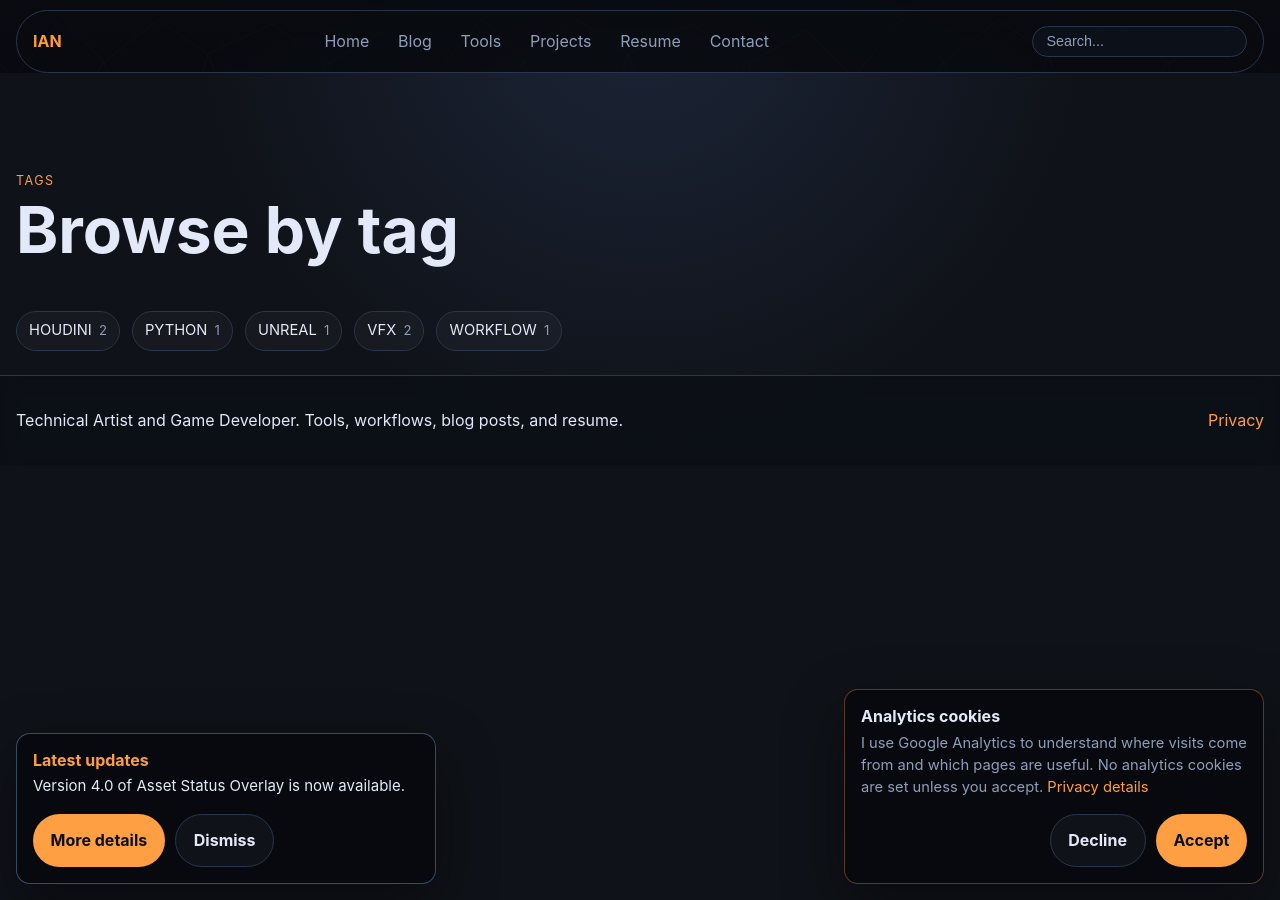
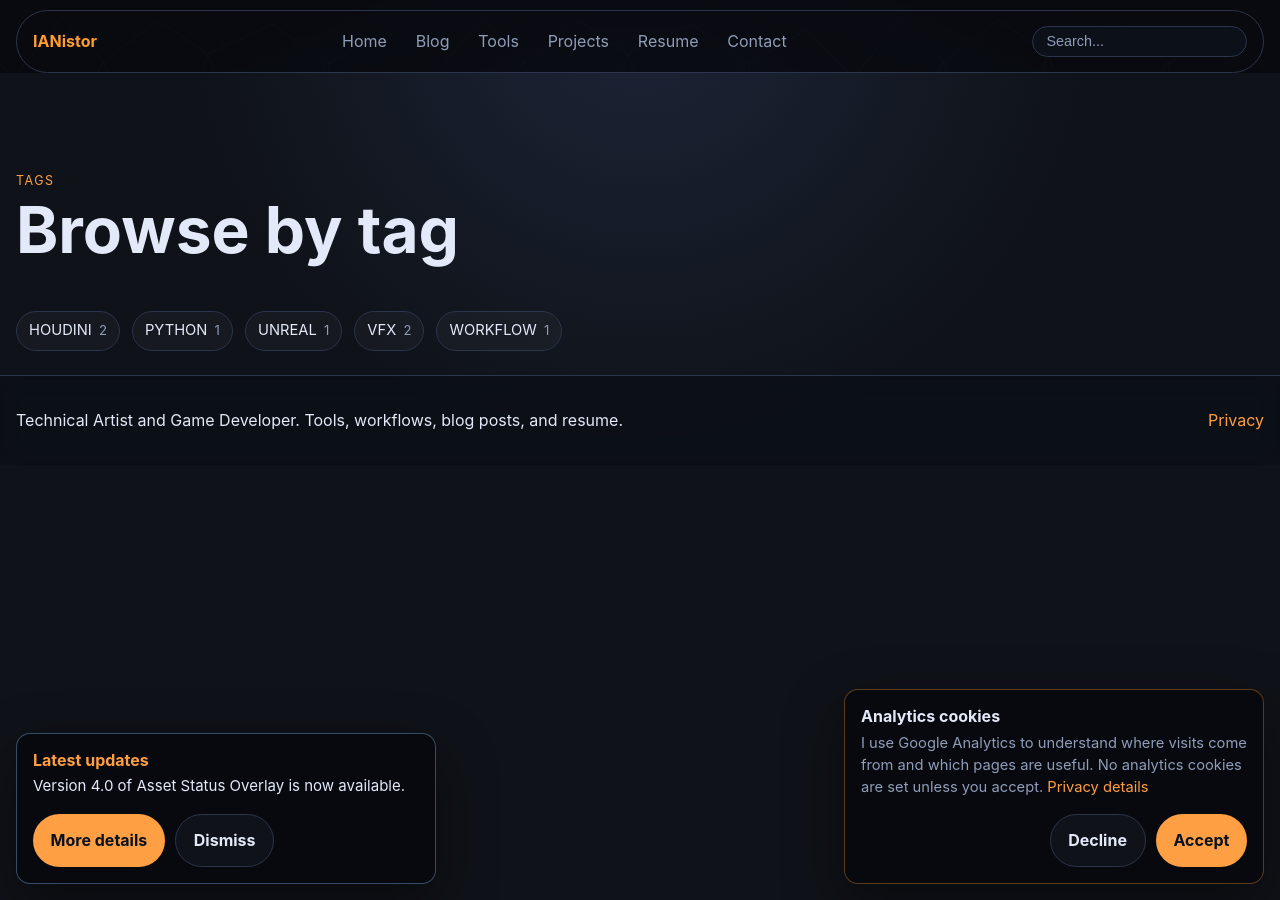
Before and after one commit to ianistor/ian_mywebsite, a Jekyll site: the page built from tags/index.md, in a window 1280 px wide and 900 px high. Built offline with Jekyll 4.4.1, drawn with Linux system fonts in a browser that asks for light colours; nearby versions of some CDN libraries.

Commit message:
Rename header brand

```diff
--- a/_layouts/default.html
+++ b/_layouts/default.html
@@ -39,8 +39,8 @@
     <div class="container">
       <div class="floating-header" role="navigation" aria-label="Main navigation">
         <a class="brand" href="{{ '/' | relative_url }}">
-          <span class="brand-full">IAN</span>
-          <span class="brand-short" aria-hidden="true">IAN</span>
+          <span class="brand-full">IANistor</span>
+          <span class="brand-short" aria-hidden="true">IANistor</span>
         </a>
         <nav class="site-nav" id="site-nav" aria-label="Main navigation">
           {% for item in site.nav %}
```
